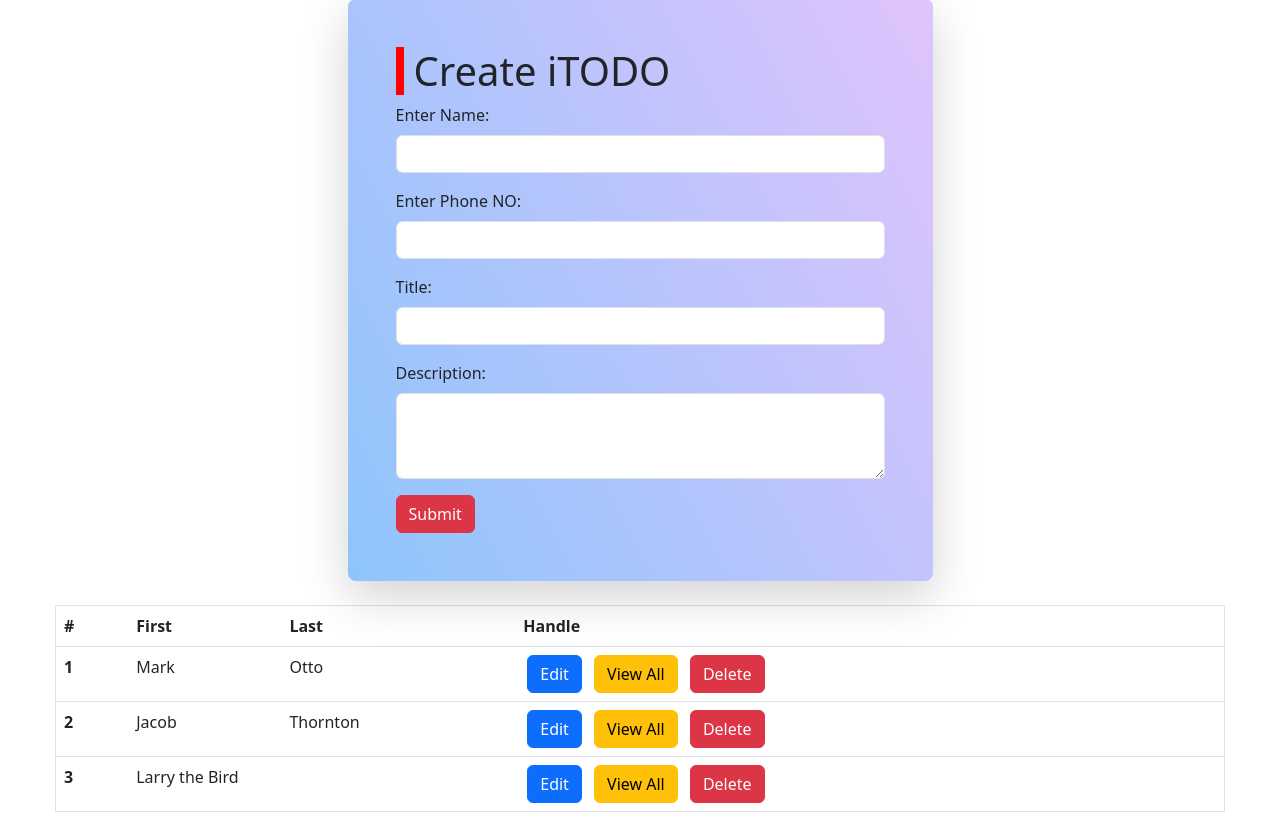
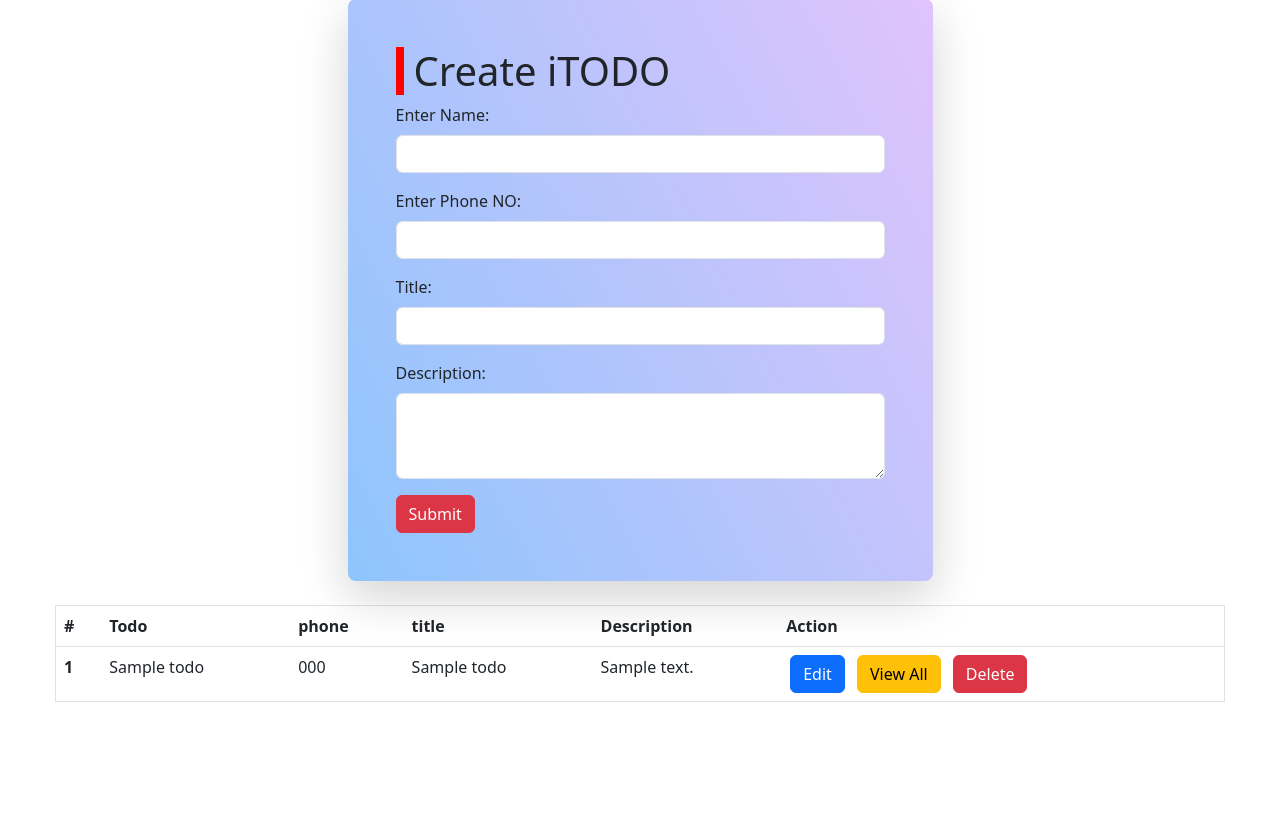
Before and after one commit to ahsanmehmood-dev/crud_project, a PHP site: page /home.php in a window 1280 px wide. Shown: the part 175-1003 px from the top of the page. After the commit the page ends 877 px from the top, so only its background shows below. Run offline with PHP 8.4, Linux system fonts and the light colour scheme; a user stored in the database is signed in; tables that the repository leaves empty or names only in its code hold one stand-in row (values such as "Sample post").

Commit message:
todo added successfully

```diff
--- a/backend/login_handler.php
+++ b/backend/login_handler.php
@@ -23,6 +23,7 @@ if ($_SERVER['REQUEST_METHOD'] == 'POST') {
                     // creating user session
                     session_start();
                     $_SESSION['login'] = true;
+                    $_SESSION['id'] = $row['id'];
                     $_SESSION['name'] = $row['name'];
                     $_SESSION['email'] = $row['email'];
                     header("Location:../home.php?acc=success");
--- a/home.php
+++ b/home.php
@@ -5,8 +5,7 @@
     <meta charset="utf-8">
     <meta name="viewport" content="width=device-width, initial-scale=1">
     <title>Bootstrap demo</title>
-    <link href="https://cdn.jsdelivr.net/npm/bootstrap@5.3.0/dist/css/bootstrap.min.css" rel="stylesheet"
-        integrity="sha384-9ndCyUaIbzAi2FUVXJi0CjmCapSmO7SnpJef0486qhLnuZ2cdeRhO02iuK6FUUVM" crossorigin="anonymous">
+    <link href="https://cdn.jsdelivr.net/npm/bootstrap@5.3.0/dist/css/bootstrap.min.css" rel="stylesheet" integrity="sha384-9ndCyUaIbzAi2FUVXJi0CjmCapSmO7SnpJef0486qhLnuZ2cdeRhO02iuK6FUUVM" crossorigin="anonymous">
 </head>
 <style>
     .form {
@@ -51,9 +50,7 @@
     <nav class="navbar navbar-expand-lg navbar-dark bg-dark">
         <div class="container-fluid">
             <a class="navbar-brand" href="#">Navbar</a>
-            <button class="navbar-toggler" type="button" data-bs-toggle="collapse"
-                data-bs-target="#navbarSupportedContent" aria-controls="navbarSupportedContent" aria-expanded="false"
-                aria-label="Toggle navigation">
+            <button class="navbar-toggler" type="button" data-bs-toggle="collapse" data-bs-target="#navbarSupportedContent" aria-controls="navbarSupportedContent" aria-expanded="false" aria-label="Toggle navigation">
                 <span class="navbar-toggler-icon"></span>
             </button>
             <div class="collapse navbar-collapse" id="navbarSupportedContent">
@@ -65,8 +62,7 @@
                         <a class="nav-link" href="#">Link</a>
                     </li>
                     <li class="nav-item dropdown">
-                        <a class="nav-link dropdown-toggle" href="#" role="button" data-bs-toggle="dropdown"
-                            aria-expanded="false">
+                        <a class="nav-link dropdown-toggle" href="#" role="button" data-bs-toggle="dropdown" aria-expanded="false">
                             Dropdown
                         </a>
                         <ul class="dropdown-menu">
@@ -97,23 +93,23 @@
         </center>
         <div class="container d-flex justify-content-center align-item-center">
             <div class="form  w-50 d-flex justify-content-center align-item-center flex-column m-4 shadow-lg">
-                <form action="php.php" method='POST'>
+                <form action="backend/todo_handler.php" method='POST'>
                     <div class="mb-3">
                         <h1>Create iTODO</h1>
                         <label for="exampleFormControlInput1" class="form-label">Enter Name:</label>
-                        <input type="text" class="form-control" id="exampleFormControlInput1">
+                        <input type="text" class="form-control" id="exampleFormControlInput1" name="name">
                     </div>
                     <div class="mb-3">
                         <label for="exampleFormControlInput1" class="form-label">Enter Phone NO:</label>
-                        <input type="text" class="form-control" id="exampleFormControlInput1">
+                        <input type="text" class="form-control" id="exampleFormControlInput1" name="phone">
                     </div>
                     <div class="mb-3">
                         <label for="exampleFormControlInput1" class="form-label">Title:</label>
-                        <input type="text" class="form-control" id="exampleFormControlInput1">
+                        <input type="text" class="form-control" id="exampleFormControlInput1" name="title">
                     </div>
                     <div class="mb-3">
                         <label for="exampleFormControlTextarea1" class="form-label">Description:</label>
-                        <textarea class="form-control" id="exampleFormControlTextarea1" rows="3"></textarea>
+                        <textarea class="form-control" id="exampleFormControlTextarea1" rows="3" name="desc"></textarea>
                     </div>
 
 
@@ -129,47 +125,55 @@
             <thead>
                 <tr class="ss">
                     <th scope="col">#</th>
-                    <th scope="col">First</th>
-                    <th scope="col">Last</th>
-                    <th scope="col">Handle</th>
+                    <th scope="col">Todo</th>
+                    <th scope="col">phone</th>
+                    <th scope="col">title</th>
+                    <th scope="col">Description</th>
+                    <th scope="col">Action</th>
                 </tr>
             </thead>
             <tbody>
+                <?php
+
+                require_once "backend/db_connect.php";
+                $user_id = $_SESSION['id'];
+                $query = "SELECT * FROM `todo` WHERE `todo`.`user_id`='$user_id'";
+                //  echo var_dump($query);
+                $run = mysqli_query($connection, $query);
+                $num_rows = mysqli_num_rows($run);
+                if ($num_rows > 0) {
+
+
+
+                    while ($row = mysqli_fetch_assoc($run)) {
+
+
+
+                        echo '
                 <tr>
-                    <th scope="row">1</th>
-                    <td>Mark</td>
-                    <td>Otto</td>
+                    <th scope="row">' . $row['id'] . '</th>
+                    <td>' . $row['todo_name'] . '</td>
+                    <td>' . $row['todo_phone'] . '</td>
+                    <td>' . $row['todo_title'] . '</td>
+                    <td>' . $row['todo_desc'] . '</td>
+
                     <td>
                         <button type="button" class="btn btn-primary mx-1">Edit</button>
                         <button type="button" class="btn btn-warning mx-1">View All</button>
                         <button type="button" class="btn btn-danger mx-1">Delete</button>
                     </td>
-                </tr>
-                <tr>
-                    <th scope="row">2</th>
-                    <td>Jacob</td>
-                    <td>Thornton</td>
-                    <td>
-                        <button type="button" class="btn btn-primary mx-1">Edit</button>
-                        <button type="button" class="btn btn-warning mx-1">View All</button>
-                        <button type="button" class="btn btn-danger mx-1">Delete</button>
-                    </td>
-                </tr>
-                <tr>
-                    <th scope="row">3</th>
-                    <td colspan="2">Larry the Bird</td>
-                    <td>
-                        <button type="button" class="btn btn-primary mx-1">Edit</button>
-                        <button type="button" class="btn btn-warning mx-1">View All</button>
-                        <button type="button" class="btn btn-danger mx-1">Delete</button>
-                    </td>
-                </tr>
+                </tr>';
+                    }
+                }else{
+                    echo "<h1>No TODO found</h1>";
+                }
+
+                ?>
+
             </tbody>
         </table>
     </div>
 </body>
-<script src="https://cdn.jsdelivr.net/npm/bootstrap@5.3.0/dist/js/bootstrap.bundle.min.js"
-    integrity="sha384-geWF76RCwLtnZ8qwWowPQNguL3RmwHVBC9FhGdlKrxdiJJigb/j/68SIy3Te4Bkz"
-    crossorigin="anonymous"></script>
+<script src="https://cdn.jsdelivr.net/npm/bootstrap@5.3.0/dist/js/bootstrap.bundle.min.js" integrity="sha384-geWF76RCwLtnZ8qwWowPQNguL3RmwHVBC9FhGdlKrxdiJJigb/j/68SIy3Te4Bkz" crossorigin="anonymous"></script>
 
 </html>
```
Also changed, not shown: backend/todo_handler.php (added, +33 -0 lines).
